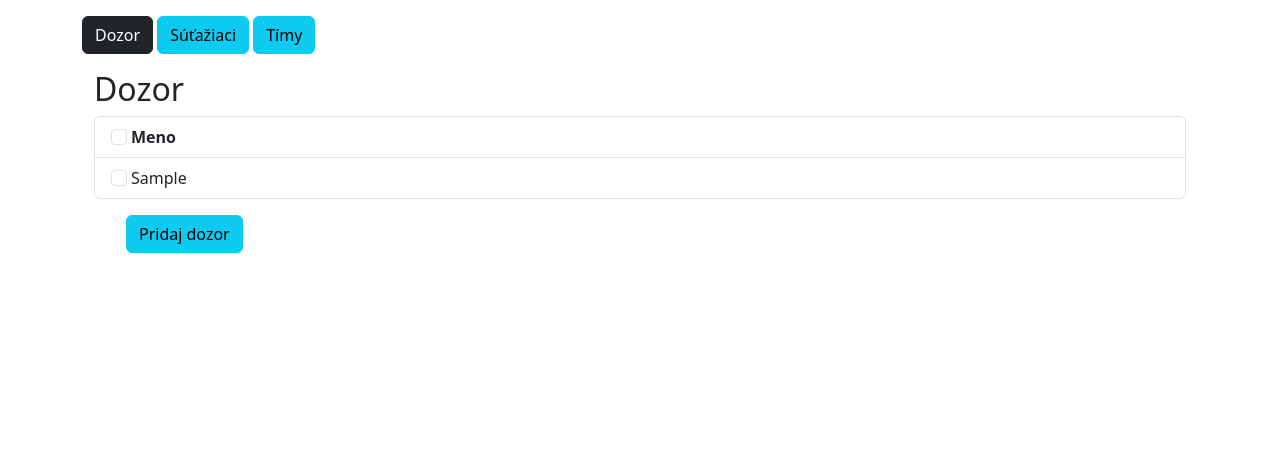
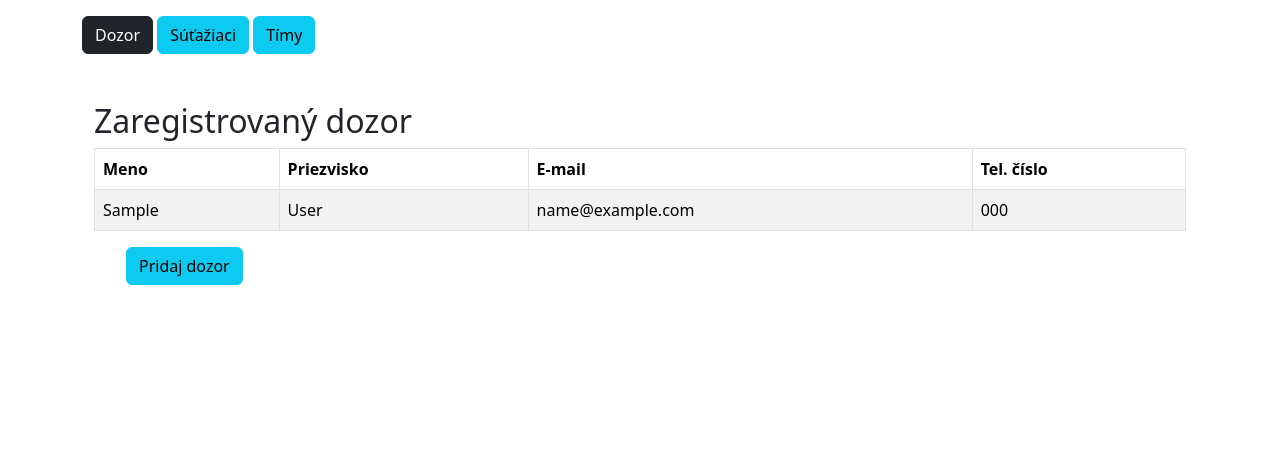
Before and after one commit to TIS2023-FMFI/robocup, a Django app: page /leader-panel in a window 1280 px wide. Shown: the part 56-516 px from the top of the page. Run offline with Django 5.2, Linux system fonts and the light colour scheme; a user stored in the database is signed in; tables that the repository leaves empty hold one stand-in row (values such as "Sample post"); lists and menus that the app fills with data are empty.

Commit message:
made dynamic tables in leader-panel.html

```diff
--- a/robocup-reg/web/common/templates/base.html
+++ b/robocup-reg/web/common/templates/base.html
@@ -4,7 +4,7 @@
     <meta charset="UTF-8">
 
         <meta http-equiv="X-UA-Compatible" content="IE=edge">
-        <meta name = "viewport" content="width=device-width, initial-scale=1.0">
+        <meta name = "viewport" content="width=device-width, initial-scale=1.0 ">
         <link href="https://cdn.jsdelivr.net/npm/bootstrap@5.3.2/dist/css/bootstrap.min.css" rel="stylesheet" integrity="sha384-T3c6CoIi6uLrA9TneNEoa7RxnatzjcDSCmG1MXxSR1GAsXEV/Dwwykc2MPK8M2HN" crossorigin="anonymous">
         <script src="https://code.jquery.com/jquery-3.6.4.min.js"></script>
 
--- a/robocup-reg/web/leader/templates/leader-panel.html
+++ b/robocup-reg/web/leader/templates/leader-panel.html
@@ -1,6 +1,7 @@
 {% extends 'base.html' %} {% block title %}Robocup HOME{% endblock %}
 
 {% block content %}
+
 
     <body>
     <p></p>
@@ -13,17 +14,17 @@
     <script>
     function fun(a) {
         if(a == 1){
-            document.getElementById('dozor-div').setAttribute("class","container mt-3")
-            document.getElementById('sutaziaci-div').setAttribute("class","container mt-3 visually-hidden")
-            document.getElementById('timy-div').setAttribute("class","container mt-3 visually-hidden")
+            document.getElementById('dozor-div').setAttribute("class","container mt-5")
+            document.getElementById('sutaziaci-div').setAttribute("class","container mt-5 visually-hidden")
+            document.getElementById('timy-div').setAttribute("class","container mt-5 visually-hidden")
         }else if(a == 2){
-            document.getElementById('dozor-div').setAttribute("class","container mt-3 visually-hidden")
-            document.getElementById('sutaziaci-div').setAttribute("class","container mt-3")
-            document.getElementById('timy-div').setAttribute("class","container mt-3 visually-hidden")
+            document.getElementById('dozor-div').setAttribute("class","container mt-5 visually-hidden")
+            document.getElementById('sutaziaci-div').setAttribute("class","container mt-5")
+            document.getElementById('timy-div').setAttribute("class","container mt-5 visually-hidden")
         }else if (a == 3){
-            document.getElementById('dozor-div').setAttribute("class","container mt-3 visually-hidden")
-            document.getElementById('sutaziaci-div').setAttribute("class","container mt-3 visually-hidden")
-            document.getElementById('timy-div').setAttribute("class","container mt-3")
+            document.getElementById('dozor-div').setAttribute("class","container mt-5 visually-hidden")
+            document.getElementById('sutaziaci-div').setAttribute("class","container mt-5 visually-hidden")
+            document.getElementById('timy-div').setAttribute("class","container mt-5")
         }
     }
     </script>
@@ -41,52 +42,108 @@
     </script>
 
 
-    <div class="container mt-3" id="dozor-div">
-        <h2>Dozor</h2>
-        <form>
-            <ul class="list-group" id="itemList">
-                <li class="list-group-item"><input class="form-check-input me-1" type="checkbox" value="" aria-label="..."><strong>Meno</strong></li>
+{#    <div class="container mt-3" id="dozor-div">#}
+{#        <h2>Dozor</h2>#}
+{#        <form>#}
+{#            <ul class="list-group" id="itemList">#}
+{#                <li class="list-group-item"><strong>Meno</strong>Priezvisko</li>#}
+{#                {% for supervisor in supervisors %}#}
+{#                <li class="list-group-item">{{ supervisor.first_name}}</li>#}
+{#                {% endfor %}#}
+{#            </ul>#}
+{#            <p></p>#}
+{#            <ul>#}
+{#               <button id="supervisor_reg" type="button" class="btn btn-info btn-fixed-width" href="/supervisor_reg">Pridaj dozor</button>#}
+{#            </ul>#}
+{#        </form>#}
+{#        #}
+{#    </div>#}
+
+    <div class="container mt-5 " id="dozor-div">
+        <h2>Zaregistrovaný dozor</h2>
+
+        <table class="table table-striped table-bordered">
+            <thead>
+                <tr>
+                    <th>Meno</th>
+                    <th>Priezvisko</th>
+                    <th>E-mail</th>
+                    <th>Tel. číslo</th>
+                </tr>
+            </thead>
+            <tbody>
             {% for supervisor in supervisors %}
-                <li class="list-group-item"><input class="form-check-input me-1" type="checkbox" value="" aria-label="...">{{ supervisor.first_name}}</li>
+                <tr>
+                    <td>{{ supervisor.first_name}}</td>
+                    <td>{{ supervisor.last_name}}</td>
+                    <td>{{ supervisor.email}}</td>
+                    <td>{{ supervisor.phone_number}}</td>
+                </tr>
             {% endfor %}
-            </ul>
+            </tbody>
+        </table>
         <p></p>
         <ul>
            <button id="supervisor_reg" type="button" class="btn btn-info btn-fixed-width" href="/supervisor_reg">Pridaj dozor</button>
         </ul>
-        </form>
     </div>
 
-    <div class="container mt-3 visually-hidden" id="sutaziaci-div">
-        <h2>Suťažiaci</h2>
-        <form>
-            <ul class="list-group" id="itemList">
-                <li class="list-group-item"><input class="form-check-input me-1" type="checkbox" value="" aria-label="..."><strong>Meno</strong></li>
+    <div class="container mt-5 visually-hidden" id="sutaziaci-div">
+        <h2>Súťažiaci</h2>
+        <table class="table table-striped table-bordered">
+            <thead>
+                <tr>
+                    <th>Meno</th>
+                    <th>Priezvisko</th>
+                    <th>E-mail</th>
+                    <th>Tel. číslo</th>
+                </tr>
+            </thead>
+            <tbody>
             {% for competitor in competitors %}
-                <li class="list-group-item"><input class="form-check-input me-1" type="checkbox" value="" aria-label="...">{{ competitor.first_name}}</li>
+                <tr>
+                    <td>{{ competitor.first_name}}</td>
+                    <td>{{ competitor.last_name}}</td>
+                    <td>{{ competitor.email}}</td>
+                    <td>{{ competitor.phone_number}}</td>
+                </tr>
             {% endfor %}
-            </ul>
+            </tbody>
+        </table>
         <p></p>
         <ul>
-               <button id="supervisor_reg" type="button" class="btn btn-info btn-fixed-width" href="/supervisor_reg">Pridaj dozor</button>
+           <button id="competitor_reg" type="button" class="btn btn-info btn-fixed-width" href="/competitor_reg">Pridaj dozor</button>
         </ul>
-        </form>
     </div>
 
     <div class="container mt-3 visually-hidden" id="timy-div">
         <h2>Tímy</h2>
-        <form>
-            <ul class="list-group" id="itemList">
-                <li class="list-group-item"><input class="form-check-input me-1" type="checkbox" value="" aria-label="..."><strong>Meno</strong></li>
+        <table class="table table-striped table-bordered">
+            <thead>
+                <tr>
+                    <th>Názov</th>
+                    <th>Vedúci tímu</th>
+                    <th>Organizácia</th>
+                    <th>Súťažiaci</th>
+                    <th>Kategórie</th>
+                </tr>
+            </thead>
+            <tbody>
             {% for team in teams %}
-                <li class="list-group-item"><input class="form-check-input me-1" type="checkbox" value="" aria-label="...">{{ team.team_name}}</li>
+                <tr>
+                    <td>{{ team.team_name}}</td>
+                    <td>{{ team.team_leader}}</td>
+                    <td>{{ team.organization}}</td>
+                    <td>{{ team.competitors}}</td>
+                    <td>{{ team.categories}}</td>
+                </tr>
             {% endfor %}
-            </ul>
+            </tbody>
+        </table>
         <p></p>
         <ul>
-               <button id="supervisor_reg" type="button" class="btn btn-info btn-fixed-width" href="/supervisor_reg">Pridaj dozor</button>
+           <button id="team_assembly" type="button" class="btn btn-info btn-fixed-width" href="/team_assembly">Vytvor tím</button>
         </ul>
-        </form>
     </div>
 
     </body>
```
Also changed, not shown: robocup-reg/web/leader/templates/players.html (deleted, +0 -37 lines), robocup-reg/web/leader/templates/supervisors.html (deleted, +0 -55 lines), robocup-reg/web/leader/templates/teams.html (deleted, +0 -38 lines). Lines whose indentation alone changed are shown as unchanged.
